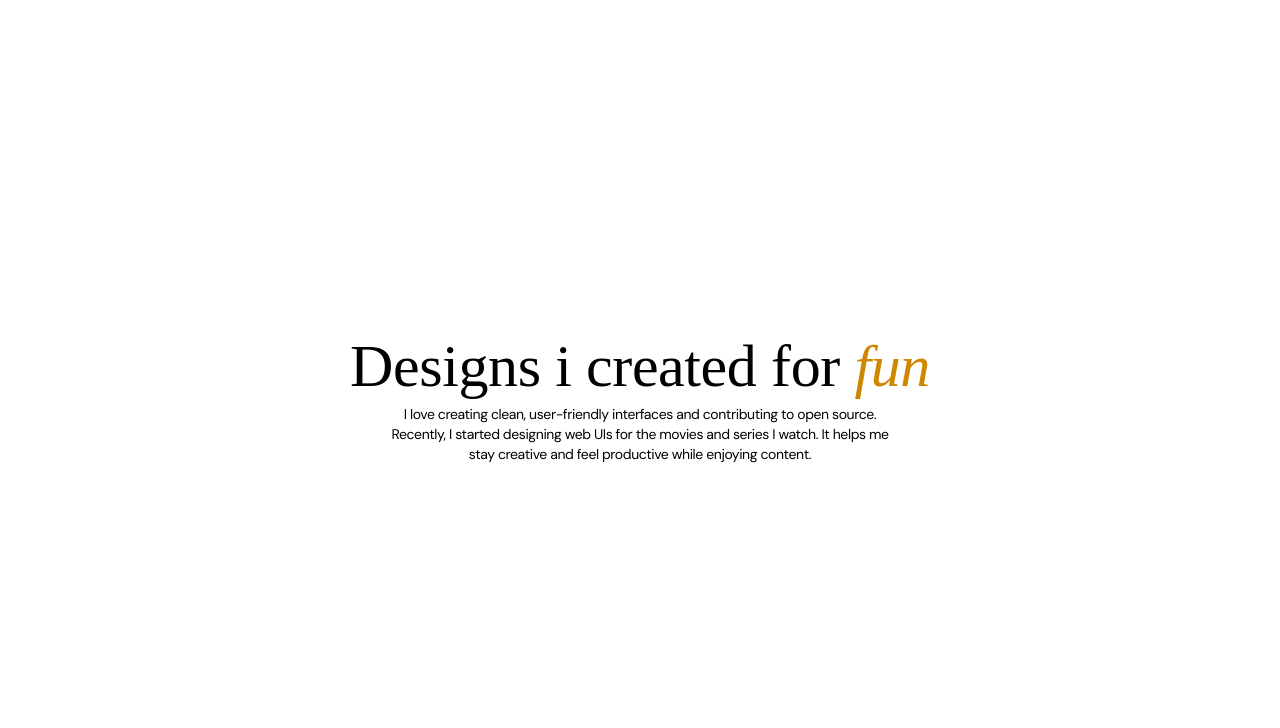
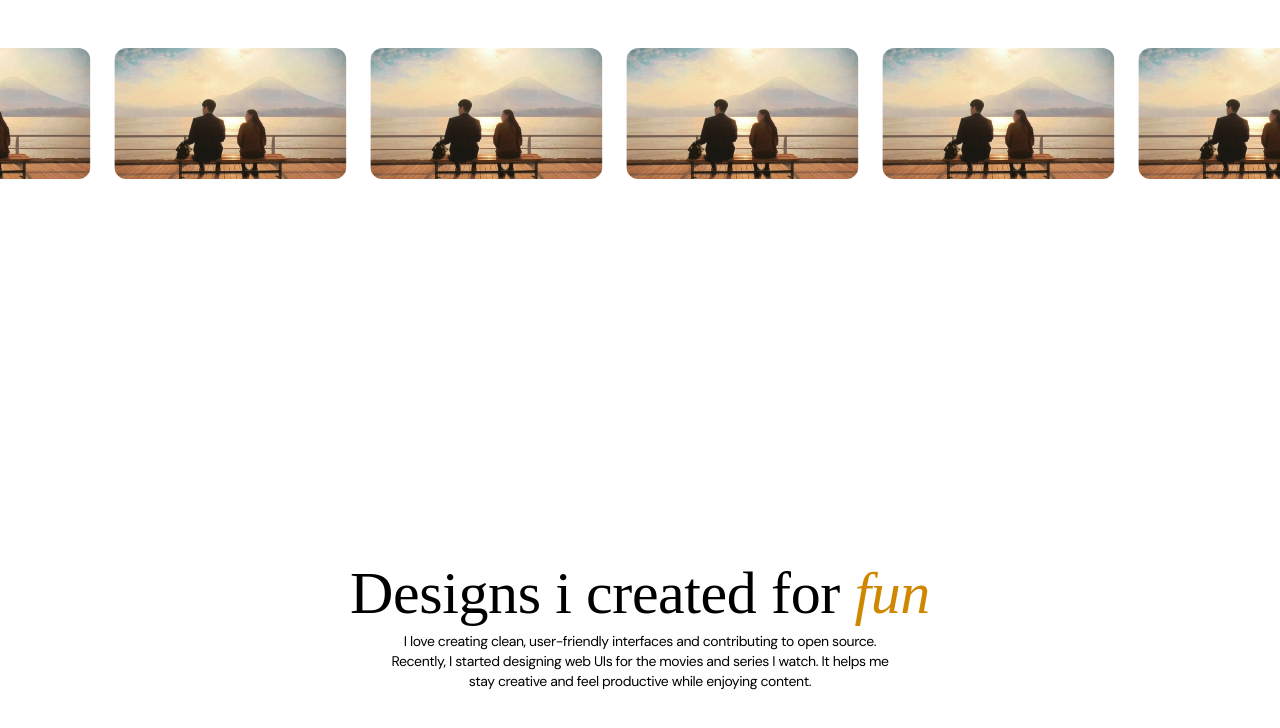
Before and after one commit to rahscripts/designs, a Next.js app: page / in a window 1280 px wide. Shown: the top 728 px of the page. Built offline with nearby package versions, Linux system fonts and the light colour scheme.

Commit message:
created slide project

```diff
--- /dev/null
+++ b/app/components/SlideProject.tsx
@@ -0,0 +1,90 @@
+import Image from "next/image"
+
+type SlideProjectProps = {
+    /**
+     * Direction of the continuous slide.
+     * 'left' moves right-to-left.
+     * 'right' moves left-to-right.
+     */
+    direction?: "left" | "right";
+};
+
+export default function SlideProject({ direction = "right" }: SlideProjectProps) {
+    const projects = [
+        { name: "Can This Love Be Translated?", image: "/HeroCanLove.jpeg", link: "/canthislovebetranslated" },
+        { name: 'Facebook', image: "/HeroCanLove.jpeg", link: "/canthislovebetranslated" },
+        { name: 'Apple', image: "/HeroCanLove.jpeg", link: "/canthislovebetranslated" },
+        { name: 'Amazon', image: "/HeroCanLove.jpeg", link: "/canthislovebetranslated" },
+        { name: 'Netflix', image: "/HeroCanLove.jpeg", link: "/canthislovebetranslated" },
+        { name: 'Google', image: "/HeroCanLove.jpeg", link: "/canthislovebetranslated" },
+        { name: 'Microsoft', image: "/HeroCanLove.jpeg", link: "/canthislovebetranslated" },
+        { name: 'Tesla', image: "/HeroCanLove.jpeg", link: "/canthislovebetranslated" },
+        { name: 'SpaceX', image: "/HeroCanLove.jpeg", link: "/canthislovebetranslated" },
+        { name: 'OpenAI', image: "/HeroCanLove.jpeg", link: "/canthislovebetranslated" },
+    ]
+
+    // Duplicate projects to create a seamless infinite loop.
+    // Because we have 10 items taking 20vw each, 1 set equals 200vw total width.
+    // Duplicating it makes it 400vw width.
+    // Translating exactly -50% shifts it smoothly to perfectly loop.
+    const duplicatedProjects = [...projects, ...projects];
+
+    return (
+        <section className="overflow-hidden w-full relative py-12">
+            <style dangerouslySetInnerHTML={{
+                __html: `
+                @keyframes marquee-left {
+                    0% { transform: translateX(0); }
+                    100% { transform: translateX(-50%); }
+                }
+                @keyframes marquee-right {
+                    0% { transform: translateX(-50%); }
+                    100% { transform: translateX(0); }
+                }
+                .animate-marquee-left {
+                    animation: marquee-left 40s linear infinite;
+                }
+                .animate-marquee-right {
+                    animation: marquee-right 40s linear infinite;
+                }
+                .pause-on-hover:hover {
+                    animation-play-state: paused;
+                }
+            `}} />
+
+            <div
+                className={`flex w-max ${direction === "left" ? "animate-marquee-left" : "animate-marquee-right"} pause-on-hover`}
+            >
+                {duplicatedProjects.map((project, index) => (
+                    <div
+                        className="flex-shrink-0 px-2 sm:px-3"
+                        // Using '20vw' ensures exactly 5 projects fit in one horizontal page/screen width
+                        style={{ width: "20vw" }}
+                        key={index}
+                    >
+                        {/* Premium Project Card with Image, Dark Gradient, and Smooth Hover Effects */}
+                        <div className="group relative w-full aspect-[4/5] lg:aspect-video overflow-hidden rounded-xl cursor-pointer ring-1 ring-white/10 transition-all duration-300 hover:ring-white/30 ">
+
+                            <Image
+                                src={project.image}
+                                alt={project.name}
+                                fill
+                                className="object-cover transition-transform duration-1000 ease-out group-hover:scale-105"
+                                sizes="20vw"
+                            />
+
+
+
+                            {/* Project Details at the bottom layer */}
+
+
+                            <h3 className="text-white text-xs sm:text-sm md:text-base lg:text-xl font-bold tracking-wide line-clamp-2 md:line-clamp-3">
+                                {project.name}
+                            </h3>
+                        </div>
+                    </div>
+                ))}
+            </div>
+        </section>
+    )
+}
--- a/app/page.tsx
+++ b/app/page.tsx
@@ -1,9 +1,14 @@
+import SlideProject from "./components/SlideProject"
+
 
 export default function Home() {
   return (
-    <div className="p-8 min-h-screen flex items-center justify-center flex-col space-y-2">
-      <h1 className="font-noto md:text-6xl text-3xl ">Designs i created for <span className="italic text-yellow-600">fun</span></h1>
-      <p className="sans text-xs w-96 md:w-130 md:text-sm text-center">I love creating clean, user-friendly interfaces and contributing to open source. Recently, I started designing web UIs for the movies and series I watch. It helps me stay creative and feel productive while enjoying content.</p>
-    </div>
+    <main>
+      <SlideProject />
+      <div className="p-8 min-h-screen flex items-center justify-center flex-col space-y-2">
+        <h1 className="font-noto md:text-6xl text-3xl ">Designs i created for <span className="italic text-yellow-600">fun</span></h1>
+        <p className="sans text-xs w-96 md:w-130 md:text-sm text-center">I love creating clean, user-friendly interfaces and contributing to open source. Recently, I started designing web UIs for the movies and series I watch. It helps me stay creative and feel productive while enjoying content.</p>
+      </div>
+    </main>
   );
 }
```
